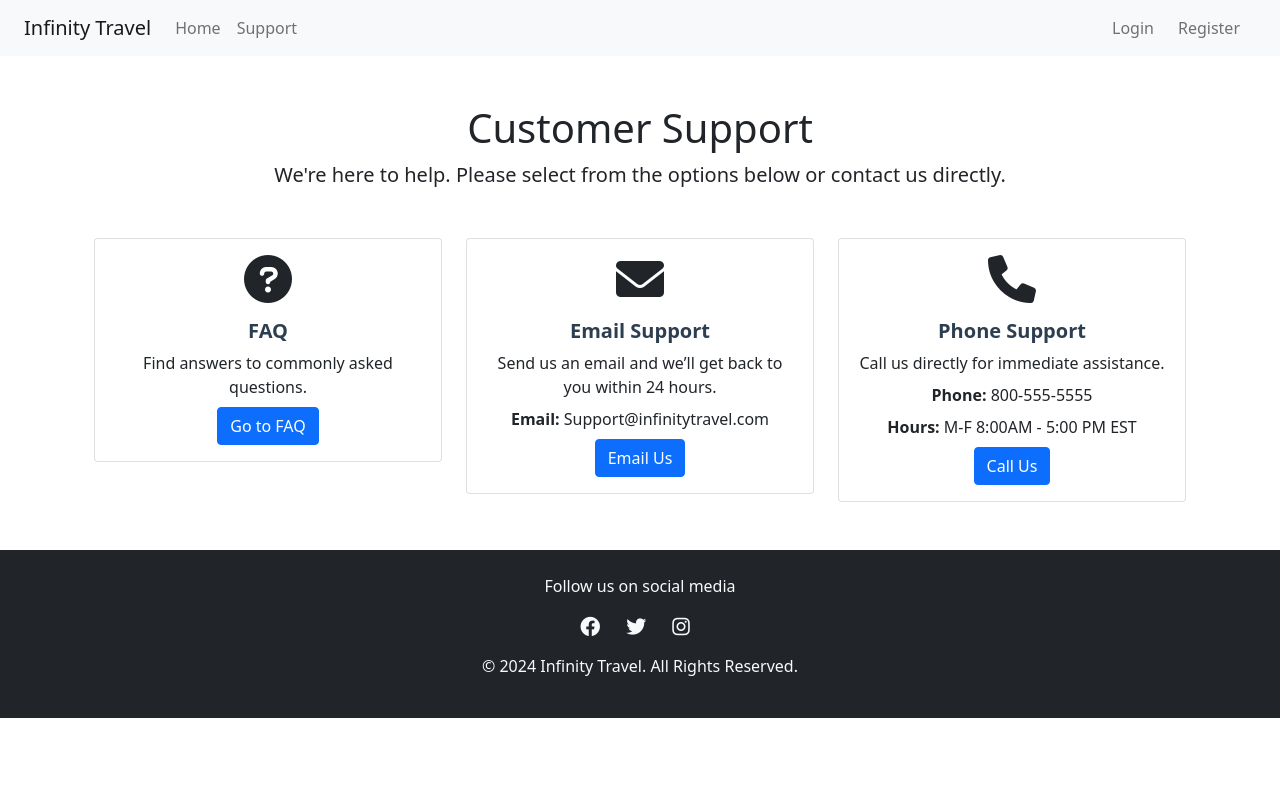
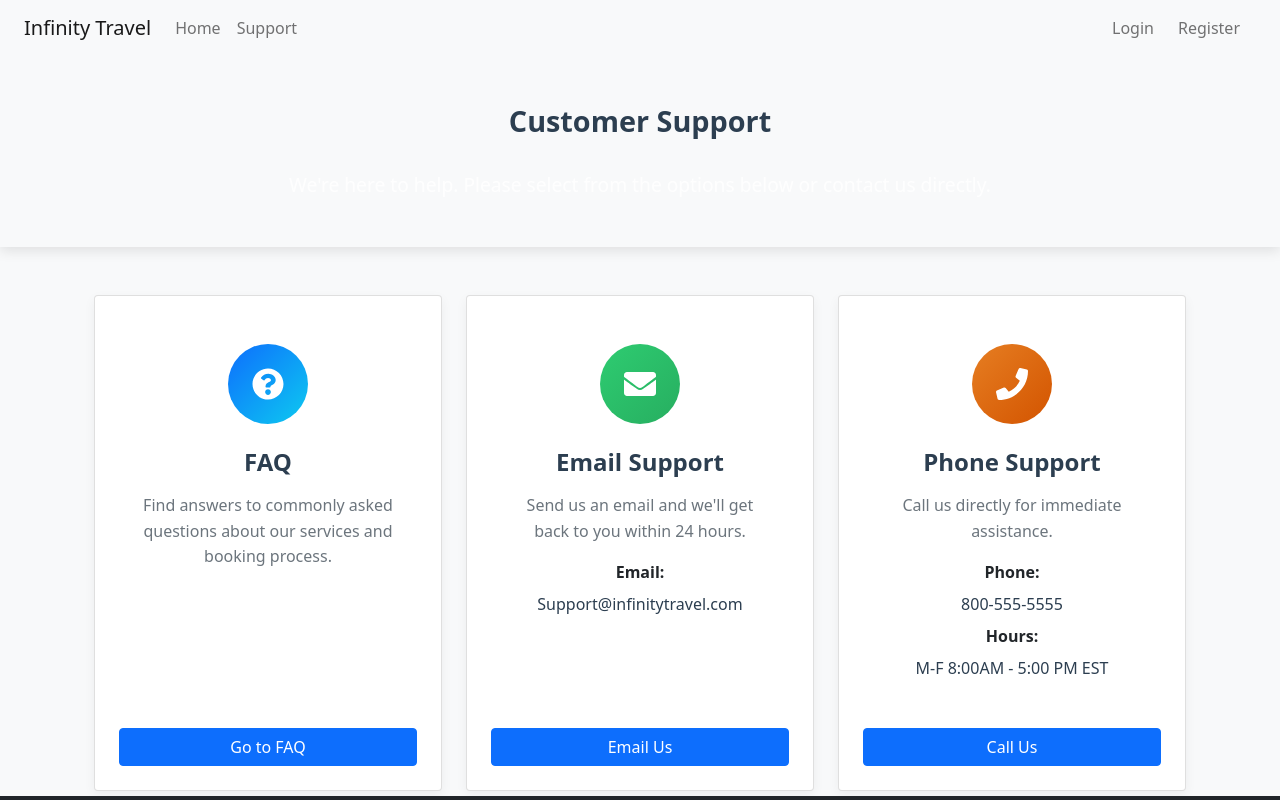
Before and after one commit to asthad1/Infinity_Travel, a React (Create React App) app in the folder frontend/: page /support in a window 1280 px wide. Shown: the top 800 px of the page. Built offline with nearby package versions, Linux system fonts and the light colour scheme.

Commit message:
Enhanced customer support UI

```diff
--- a/frontend/src/pages/Support.css
+++ b/frontend/src/pages/Support.css
@@ -1 +1,154 @@
 /* Support.css */
+
+.support-page {
+  background-color: #f8f9fa;
+  min-height: calc(100vh - 60px);
+  /* Adjust based on your navbar height */
+}
+
+/* Hero Section */
+.support-hero {
+  padding: 3rem 0;
+  margin-bottom: 2rem;
+  box-shadow: 0 4px 12px rgba(0, 0, 0, 0.1);
+}
+
+.support-hero h1 {
+  color: white;
+  font-size: 2.8rem;
+  font-weight: 700;
+  margin-bottom: 1rem;
+}
+
+.support-hero .lead {
+  font-size: 1.2rem;
+  opacity: 0.9;
+}
+
+/* Support Cards */
+.support-card {
+  border: none;
+  border-radius: 16px;
+  transition: all 0.3s ease;
+  box-shadow: 0 4px 12px rgba(0, 0, 0, 0.05);
+  background: white;
+  overflow: hidden;
+}
+
+.support-card:hover {
+  transform: translateY(-5px);
+  box-shadow: 0 12px 20px rgba(0, 0, 0, 0.1);
+}
+
+.icon-wrapper {
+  width: 80px;
+  height: 80px;
+  border-radius: 50%;
+  background: linear-gradient(135deg, #0d6efd, #0dcaf0);
+  display: flex;
+  align-items: center;
+  justify-content: center;
+  margin: 0 auto 1.5rem;
+  transition: transform 0.3s ease;
+}
+
+.support-card:hover .icon-wrapper {
+  transform: scale(1.1);
+}
+
+.email-icon {
+  background: linear-gradient(135deg, #2ecc71, #27ae60);
+}
+
+.phone-icon {
+  background: linear-gradient(135deg, #e67e22, #d35400);
+}
+
+.support-icon {
+  font-size: 2rem;
+  color: white;
+}
+
+.support-title {
+  color: #2c3e50;
+  font-size: 1.5rem;
+  font-weight: 600;
+  margin-bottom: 1rem;
+}
+
+.support-text {
+  color: #6c757d;
+  font-size: 1rem;
+  line-height: 1.6;
+  margin-bottom: 1.5rem;
+}
+
+.contact-info {
+  margin: 1rem 0;
+}
+
+.contact-info p {
+  color: #2c3e50;
+  margin: 0.5rem 0;
+}
+
+.support-btn {
+  padding: 0.75rem 2rem;
+  font-weight: 500;
+  border-radius: 8px;
+  transition: all 0.3s ease;
+  width: 100%;
+}
+
+.support-btn:hover {
+  transform: translateY(-2px);
+  box-shadow: 0 4px 8px rgba(13, 110, 253, 0.2);
+}
+
+.card-content {
+  margin-bottom: 1.5rem;
+}
+
+.support-card .card-body {
+  padding: 1.5rem;
+  height: 100%;
+}
+
+/* Update the contact-info margins */
+.contact-info {
+  margin: 1rem 0 0 0;
+}
+
+.contact-info p:last-child {
+  margin-bottom: 0;
+}
+
+/* Remove the margin-bottom from support-text since it's handled by card-content */
+.support-text {
+  margin-bottom: 0;
+}
+
+/* Responsive Adjustments */
+@media (max-width: 768px) {
+  .support-hero {
+    padding: 2rem 0;
+    border-radius: 0 0 12px 12px;
+  }
+
+  .support-hero h1 {
+    font-size: 2rem;
+  }
+
+  .support-title {
+    font-size: 1.3rem;
+  }
+
+  .icon-wrapper {
+    width: 60px;
+    height: 60px;
+  }
+
+  .support-icon {
+    font-size: 1.5rem;
+  }
+}
--- a/frontend/src/pages/Support.js
+++ b/frontend/src/pages/Support.js
@@ -1,61 +1,113 @@
 import React from 'react';
-import './Support.css';  // Import styles
+import { FontAwesomeIcon } from '@fortawesome/react-fontawesome';
+import {
+  faQuestionCircle,
+  faEnvelope,
+  faPhone,
+  faMapMarkerAlt
+} from '@fortawesome/free-solid-svg-icons';
+import { Card } from 'react-bootstrap';
+import './Support.css';
 
 function Support() {
   return (
-    <div className="container my-5">
-      <h1 className="text-center">Customer Support</h1>
-      <p className="lead text-center">
+    <div className="support-page">
+      {/* Hero Section */}
+      <div className="support-hero">
+        <div className="container">
+          <h1 className="text-center mb-4">Customer Support</h1>
+          <p className="lead text-center text-white mb-0">
             We're here to help. Please select from the options below or contact us directly.
           </p>
-
-      {/* Support Options */}
-      <div className="row mt-5">
-        <div className="col-md-4">
-          <div className="card text-center">
-            <div className="card-body">
-              <i className="fas fa-question-circle fa-3x mb-3"></i>
-              <h5 className="card-title">FAQ</h5>
-              <p className="card-text">
-                Find answers to commonly asked questions. <br />
-              </p>
-              <a href="/faq" className="btn btn-primary">
-                Go to FAQ
-              </a>
-            </div>
         </div>
       </div>
 
+      {/* Support Options */}
+      <div className="container my-5">
+        <div className="row g-4">
+          {/* FAQ Card */}
           <div className="col-md-4">
-          <div className="card text-center">
-            <div className="card-body">
-              <i className="fas fa-envelope fa-3x mb-3"></i>
-              <h5 className="card-title">Email Support</h5>
-              <p className="card-text">
-                Send us an email and we’ll get back to you within 24 hours. <br />
-                <p><strong>Email:</strong> Support@infinitytravel.com</p>
+            <Card className="support-card h-100">
+              <Card.Body className="text-center d-flex flex-column">
+                <div className="card-content">
+                  <div className="icon-wrapper">
+                    <FontAwesomeIcon icon={faQuestionCircle} className="support-icon" />
+                  </div>
+                  <h3 className="support-title">FAQ</h3>
+                  <p className="support-text">
+                    Find answers to commonly asked questions about our services and booking process.
                   </p>
-              <a href="mailto:Support@infinitytravel.com" className="btn btn-primary">
+                </div>
+                <div className="mt-auto">
+                  <button
+                    className="btn btn-primary support-btn"
+                    onClick={() => window.location.href = '/faq'}
+                  >
+                    Go to FAQ
+                  </button>
+                </div>
+              </Card.Body>
+            </Card>
+          </div>
+
+          {/* Email Support Card */}
+          <div className="col-md-4">
+            <Card className="support-card h-100">
+              <Card.Body className="text-center d-flex flex-column">
+                <div className="card-content">
+                  <div className="icon-wrapper email-icon">
+                    <FontAwesomeIcon icon={faEnvelope} className="support-icon" />
+                  </div>
+                  <h3 className="support-title">Email Support</h3>
+                  <p className="support-text">
+                    Send us an email and we'll get back to you within 24 hours.
+                  </p>
+                  <div className="contact-info">
+                    <strong>Email:</strong>
+                    <p>Support@infinitytravel.com</p>
+                  </div>
+                </div>
+                <div className="mt-auto">
+                  <a
+                    href="mailto:Support@infinitytravel.com"
+                    className="btn btn-primary support-btn"
+                  >
                     Email Us
                   </a>
                 </div>
+              </Card.Body>
+            </Card>
+          </div>
+
+          {/* Phone Support Card */}
+          <div className="col-md-4">
+            <Card className="support-card h-100">
+              <Card.Body className="text-center d-flex flex-column">
+                <div className="card-content">
+                  <div className="icon-wrapper phone-icon">
+                    <FontAwesomeIcon icon={faPhone} className="support-icon" />
+                  </div>
+                  <h3 className="support-title">Phone Support</h3>
+                  <p className="support-text">
+                    Call us directly for immediate assistance.
+                  </p>
+                  <div className="contact-info">
+                    <strong>Phone:</strong>
+                    <p>800-555-5555</p>
+                    <strong>Hours:</strong>
+                    <p>M-F 8:00AM - 5:00 PM EST</p>
                   </div>
                 </div>
-
-        <div className="col-md-4">
-          <div className="card text-center">
-            <div className="card-body">
-              <i className="fas fa-phone fa-3x mb-3"></i>
-              <h5 className="card-title">Phone Support</h5>
-              <p className="card-text">
-                Call us directly for immediate assistance. <br />
-                <p><strong>Phone:</strong> 800-555-5555</p>
-                <p><strong>Hours:</strong> M-F 8:00AM - 5:00 PM EST</p>
-              </p>
-              <a href="tel:+1-800-555-5555" className="btn btn-primary">
+                <div className="mt-auto">
+                  <a
+                    href="tel:+1-800-555-5555"
+                    className="btn btn-primary support-btn"
+                  >
                     Call Us
                   </a>
                 </div>
+              </Card.Body>
+            </Card>
           </div>
         </div>
       </div>
```
Lines whose indentation alone changed are shown as unchanged.
